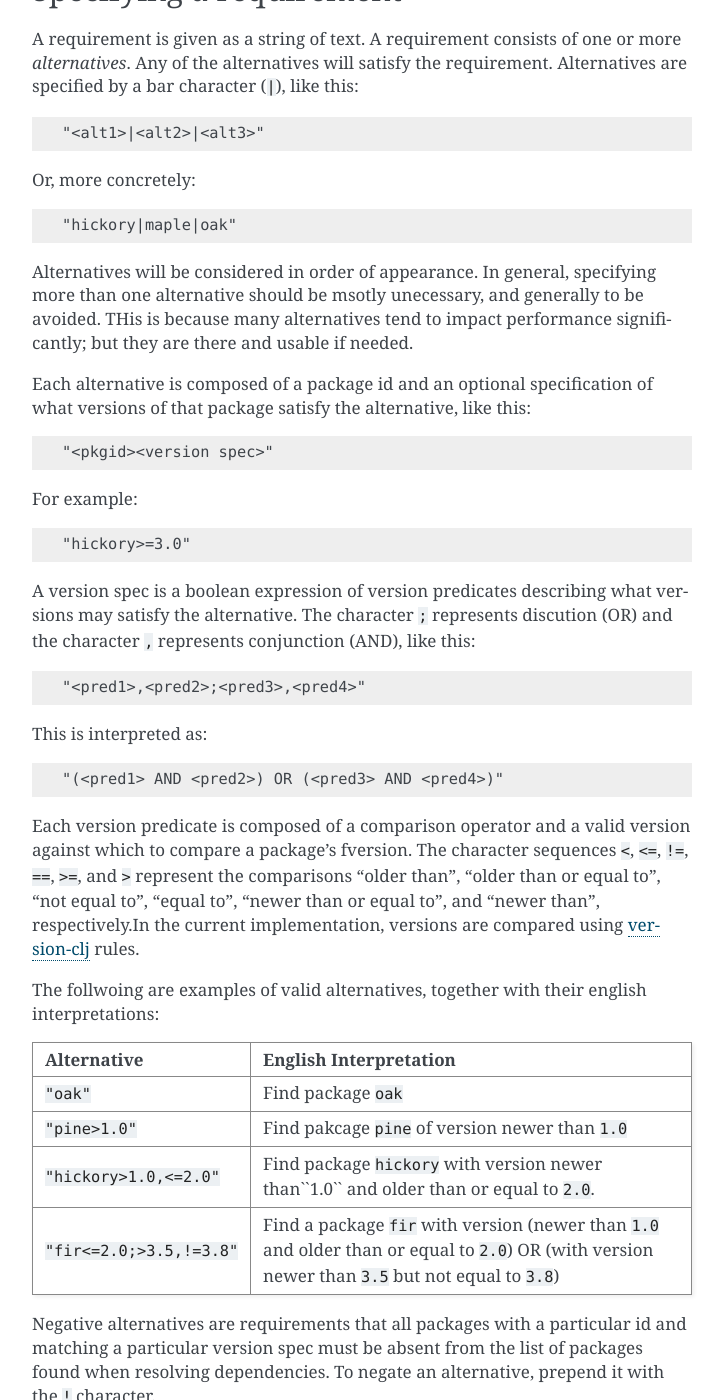
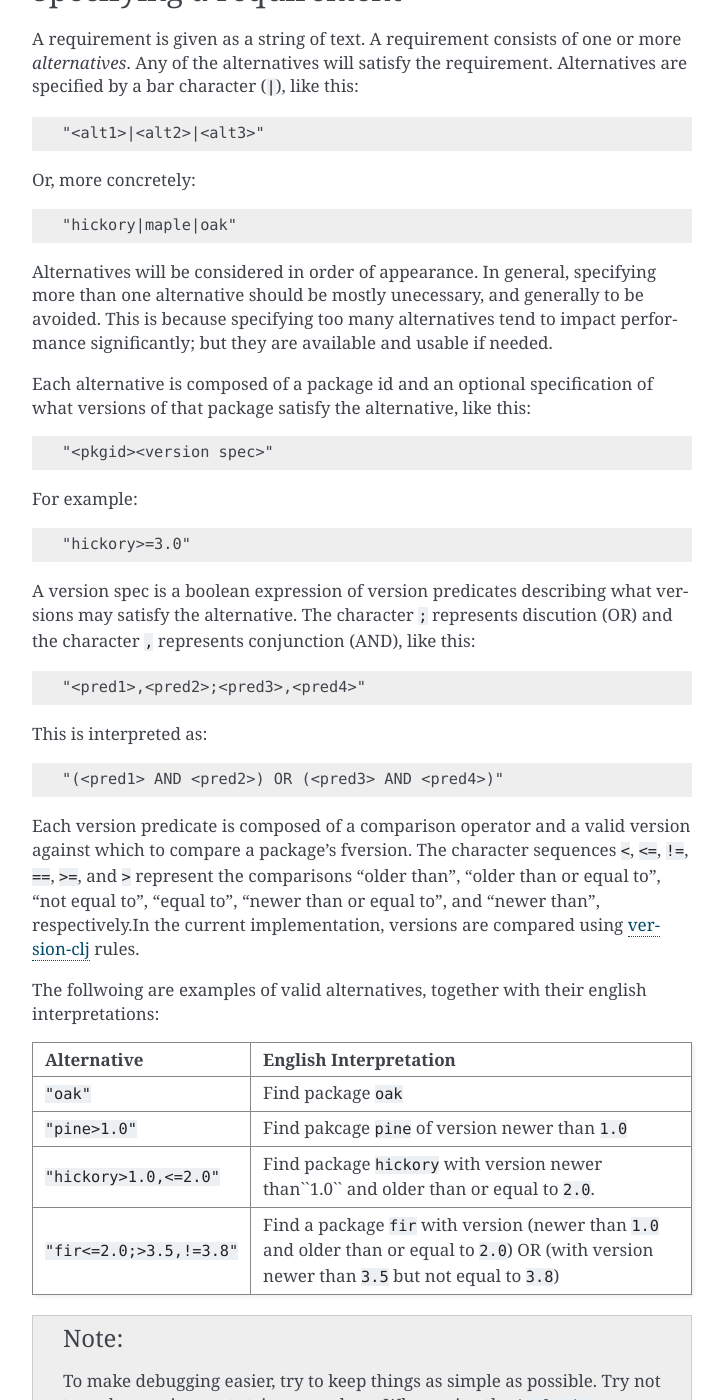
Before and after one commit to djhaskin987/degasolv, a Sphinx documentation site: the page built from docs/command-reference.rst, in a window 1280 px wide and 1400 px high, scrolled down 12202 px. Shown: the whole window, without its empty margins (388-1112 px from the left). Built offline with Sphinx 7.4.7, drawn with Linux system fonts in a browser that asks for light colours; some of the changed text lies outside the part shown.

Commit message:
Doc tweaks

```diff
--- a/docs/command-reference.rst
+++ b/docs/command-reference.rst
@@ -584,9 +586,10 @@ Or, more concretely::
   "hickory|maple|oak"
 
 Alternatives will be considered in order of appearance. In general, specifying
-more than one alternative should be msotly unecessary, and generally to be
-avoided. THis is because many alternatives tend to impact performance
-significantly; but they are there and usable if needed.
+more than one alternative should be mostly unecessary, and generally to be
+avoided. This is because specifying too many alternatives tend to
+impact performance significantly; but they are available and usable if
+needed.
 
 Each alternative is composed of a package id and an optional specification of
 what versions of that package satisfy the alternative, like this::
@@ -638,6 +641,13 @@ interpretations:
 |                              | ``3.5`` but not equal to ``3.8``)            |
 +------------------------------+----------------------------------------------+
 
+.. note:: To make debugging easier, try to keep things as simple as
+   possible. Try not to make requirement strings very long. When using
+   the ``inclusive`` or ``priority`` `conflict strategies`_, it is
+   recommended to specify exact package names and versions, like this:
+   ``pkgname==1.0.0``. The simpler the requirement string, the easier
+   it will be to untangle any untoward dependency problems.
+
 Negative alternatives are requirements that all packages with a particular id
 and matching a particular version spec must be absent from the list of packages
 found when resolving dependencies. To negate an alternative, prepend it with
```
Also changed, not shown: other parts of docs/command-reference.rst (+2 -0 lines).
